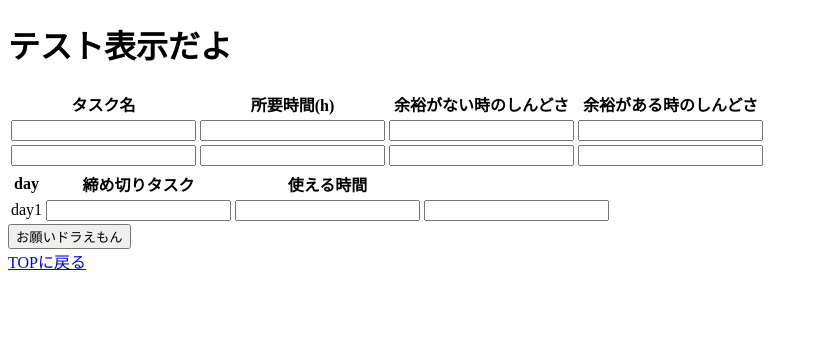
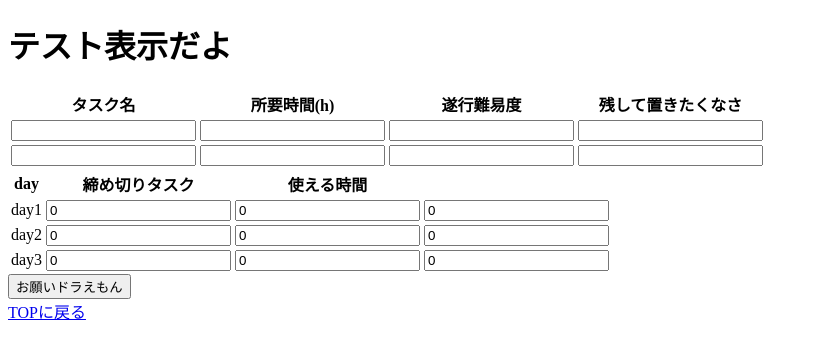
Before and after one commit to Sunflower-777/Datamining_work, a Flask app: page / in a window 1280 px wide. Shown: the top 359 px of the page, without its empty margins (0-818 px from the left). Run offline with Flask 2, Linux system fonts and the light colour scheme.

Commit message:
ちょこっと改良

```diff
--- a/app.py
+++ b/app.py
@@ -22,10 +22,10 @@ def optimize_task():
 
     taskNum = len(taskName)
     period = len(usableTime)
-    # print(taskNum)
-    # print(period)
+    print(taskNum)
+    print(period)
     difficulty = [float(h) for h in (upperDifficulty+lowerDifficulty)*period]
-    # print(difficulty)
+    print(difficulty)
     workTime = [float(t) for t in neededTime]
     timePerDate = [float(t) for t in usableTime]
     deadLine = [float(t) for t in deadLine]
@@ -40,7 +40,8 @@ def optimize_task():
       daylyTask = {}
       for n in range(taskNum):
         key = taskName[n]
-        daylyTask[key] = workTime[n] * (t[n] + t[n+taskNum])
+        # daylyTask[key] = workTime[n] * (t[n] + t[n+taskNum])
+        daylyTask[key] = workTime[n] * (t[n])
       daylyTasks[i+1] = daylyTask
 
     return render_template('todo.html', daylyTasks=daylyTasks)
--- a/apps/optTask.py
+++ b/apps/optTask.py
@@ -12,7 +12,7 @@ deadLine(list): 締め切りをperiodに対応させて、費やすコマ数で
 def optTask(taskNum, period, difficulty, workTime, timePerDate, deadLine):
   x = cp.Variable(taskNum*2*period, integer=True)
   # 問題
-  c = np.array(difficulty*period).T
+  c = np.array(difficulty).T
 
   # 作業にかけられる時間
   perOne = workTime + [0]*taskNum
--- a/templates/index.html
+++ b/templates/index.html
@@ -8,8 +8,8 @@
         <tr>
           <th>タスク名</th>
           <th>所要時間(h)</th>
-          <th>余裕がない時のしんどさ</th>
-          <th>余裕がある時のしんどさ</th>
+          <th>遂行難易度</th>
+          <th>残して置きたくなさ</th>
         </tr>
         <tr>
           <td><input type="text" name="taskName"></td>
@@ -34,9 +34,21 @@
         </tr>
         <tr>
           <td>day1</td>
-          <td><input type="number" step="1" name="deadLine"></td>
-          <td><input type="number" step="1" name="deadLine"></td>
-          <td><input type="number" step="1" name="usableTime"></td>
+          <td><input type="number" step="1" name="deadLine" value="0"></td>
+          <td><input type="number" step="1" name="deadLine" value="0"></td>
+          <td><input type="number" step="1" name="usableTime" value="0"></td>
+        </tr>
+        <tr>
+          <td>day2</td>
+          <td><input type="number" step="1" name="deadLine" value="0"></td>
+          <td><input type="number" step="1" name="deadLine" value="0"></td>
+          <td><input type="number" step="1" name="usableTime" value="0"></td>
+        </tr>
+        <tr>
+          <td>day3</td>
+          <td><input type="number" step="1" name="deadLine" value="0"></td>
+          <td><input type="number" step="1" name="deadLine" value="0"></td>
+          <td><input type="number" step="1" name="usableTime" value="0"></td>
         </tr>
       </tbody>
     </table>
```
Also changed, not shown: static/back.js (added).
